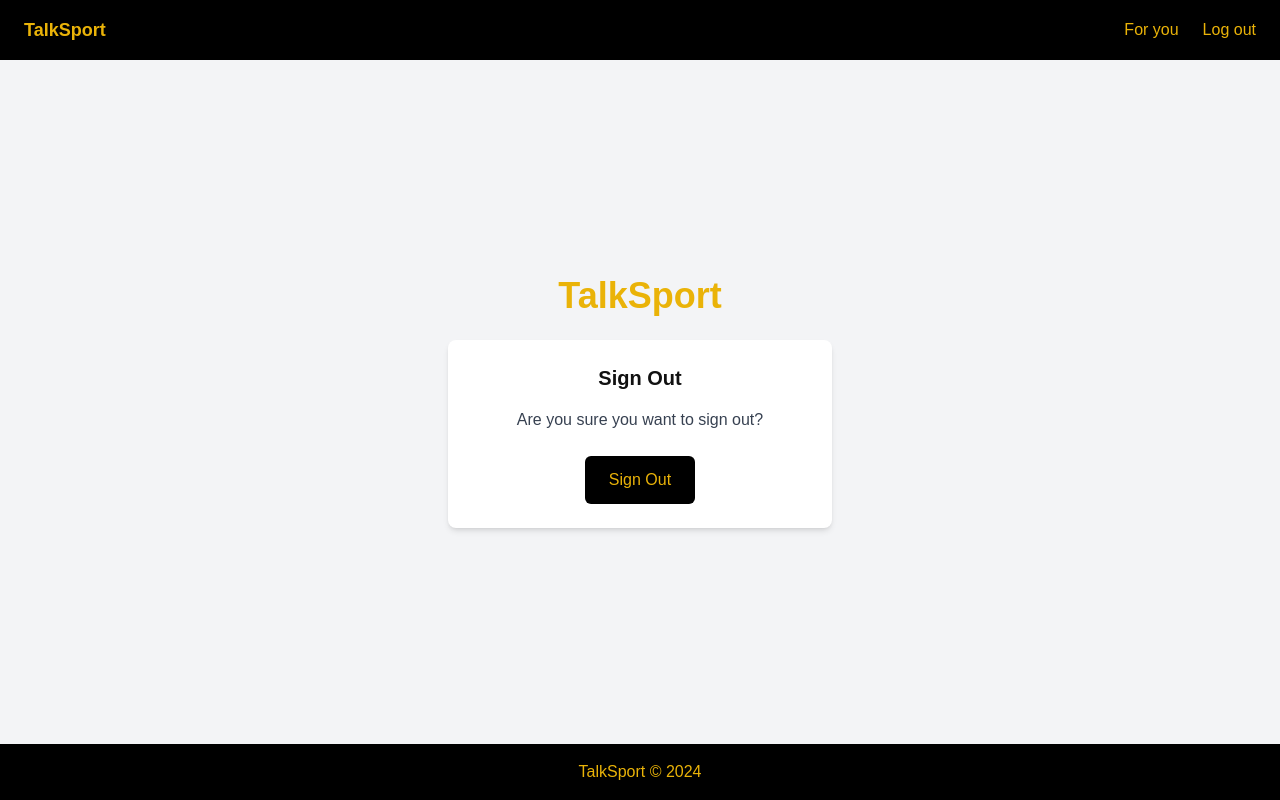
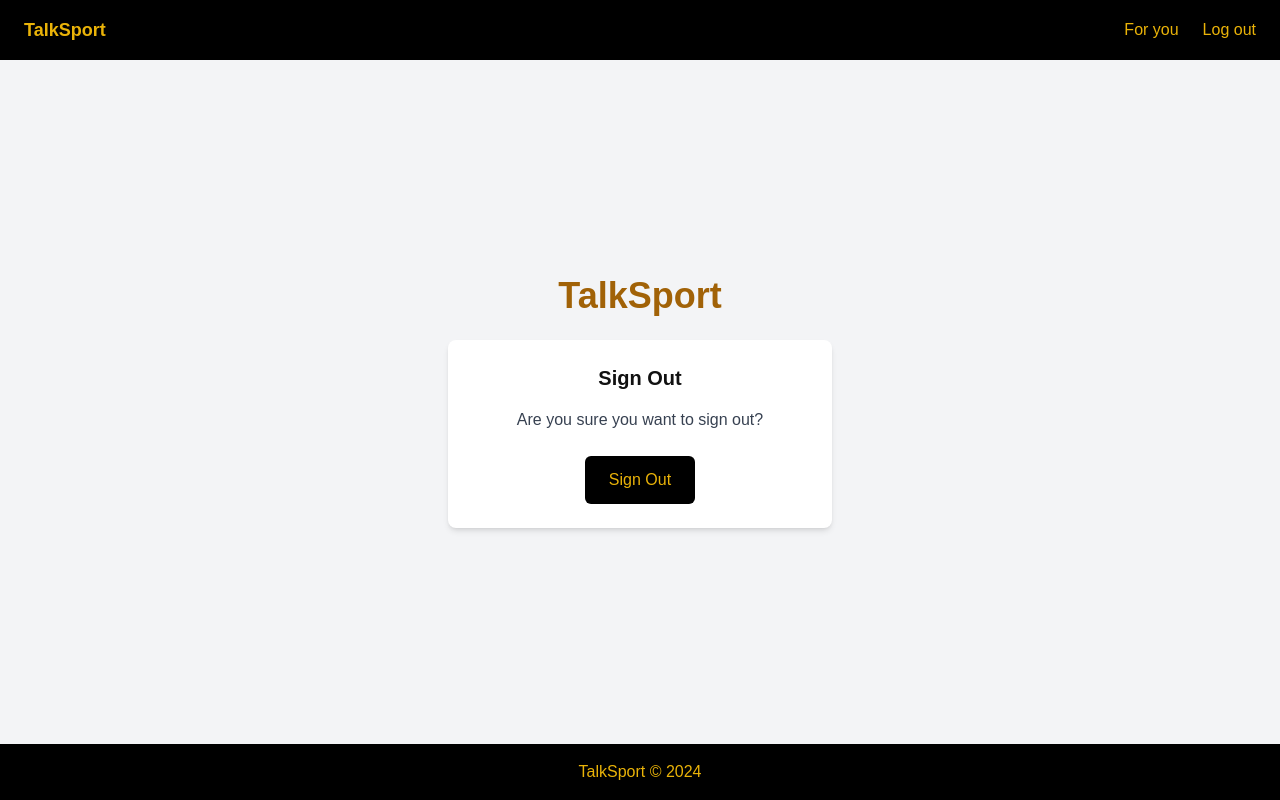
Before and after one commit to ricoace10/talksport, a Next.js app: page /logout in a window 1280 px wide. Built offline with nearby package versions, Linux system fonts and the light colour scheme.

Commit message:
contrast error fixed

```diff
--- a/src/pages/logout.tsx
+++ b/src/pages/logout.tsx
@@ -30,7 +30,7 @@ const Logout = () => {
 
         {/* Main Content */}
         <main className="flex-grow px-4 py-6 flex flex-col items-center justify-center">
-          <h2 className="text-3xl sm:text-4xl text-yellow-500 font-bold mb-4 sm:mb-6">TalkSport</h2>
+          <h2 className="text-3xl sm:text-4xl text-yellow-700 font-bold mb-4 sm:mb-6">TalkSport</h2>
           <div className="bg-white p-4 sm:p-6 rounded-lg shadow-md text-center w-full max-w-xs sm:max-w-sm">
             <h3 className="text-lg sm:text-xl font-bold mb-3 sm:mb-4">Sign Out</h3>
             <p className="text-gray-700 text-sm sm:text-base mb-4 sm:mb-6">
```
